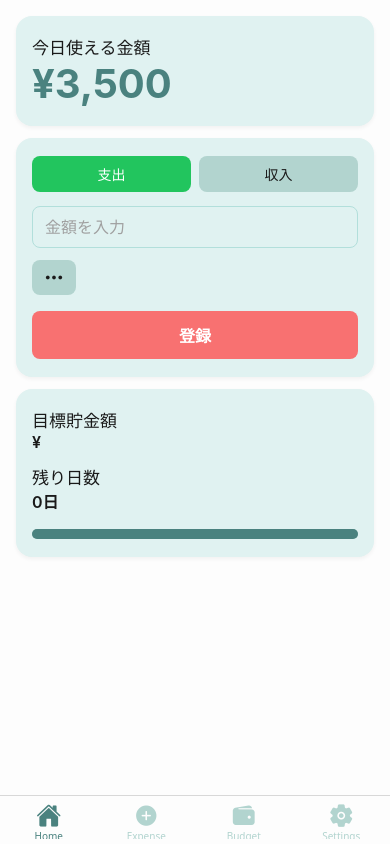
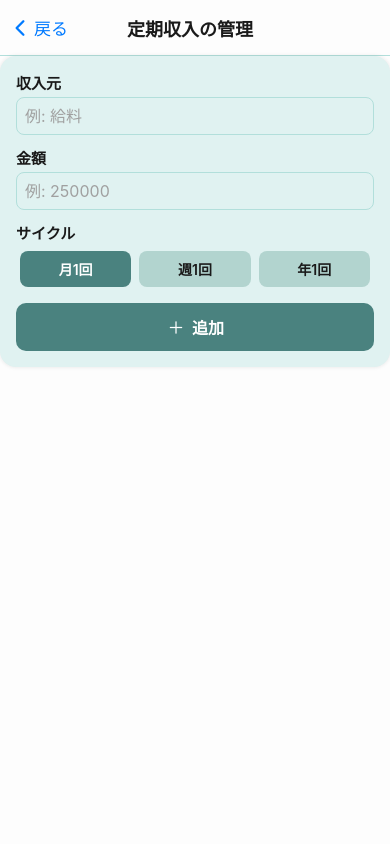
Before and after one commit to ouioui99/libremoney, a React Native app in the folder myapp/: screen /manageRegulaIncome in a window 390 px wide. Built offline with nearby package versions, Linux system fonts and the light colour scheme; what react-native-calendars, react-native-worklets would draw is missing.

Commit message:
貯金目標が編集保存時リセットされてしまう不具合を修正

```diff
--- /dev/null
+++ b/myapp/src/components/CustomHeader.tsx
@@ -0,0 +1,66 @@
+import React from "react";
+import { View, Text, TouchableOpacity, StyleSheet } from "react-native";
+import { Ionicons } from "@expo/vector-icons";
+import { colors } from "../theme/colors";
+import { useTheme } from "../contexts/ThemeContext";
+
+export default function CustomHeader({
+  title,
+  navigation,
+}: {
+  title: string;
+  navigation: any;
+}) {
+  const { theme } = useTheme();
+  const c = colors[theme];
+
+  return (
+    <View
+      style={[
+        styles.header,
+        {
+          backgroundColor: c.background,
+          borderBottomColor: c.border,
+        },
+      ]}
+    >
+      <TouchableOpacity
+        onPress={() => navigation.goBack()}
+        style={styles.backButton}
+        activeOpacity={0.7}
+      >
+        <Ionicons name="chevron-back" size={24} color="#007AFF" />
+        <Text style={styles.backText}>戻る</Text>
+      </TouchableOpacity>
+
+      <Text style={[styles.headerTitle, { color: c.text }]}>{title}</Text>
+
+      {/* バランス用スペーサー */}
+      <View style={{ width: 70 }} />
+    </View>
+  );
+}
+
+const styles = StyleSheet.create({
+  header: {
+    flexDirection: "row",
+    alignItems: "center",
+    justifyContent: "space-between",
+    height: 56,
+    borderBottomWidth: StyleSheet.hairlineWidth,
+    paddingHorizontal: 8,
+  },
+  backButton: {
+    flexDirection: "row",
+    alignItems: "center",
+  },
+  backText: {
+    color: "#007AFF",
+    fontSize: 17,
+    marginLeft: 2,
+  },
+  headerTitle: {
+    fontSize: 18,
+    fontWeight: "600",
+  },
+});
--- a/myapp/src/components/EditExpenseModal.tsx
+++ b/myapp/src/components/EditExpenseModal.tsx
@@ -17,7 +17,7 @@ import { colors } from "../theme/colors";
 import CalendarModal from "../components/CalenderModal";
 import { Expense } from "../types/models";
 import { editItemInStorage } from "../util/storageUtils";
-import { STORAGE_KEYS } from "../util/constant";
+import { STORAGE_KEYS } from "../util/constants";
 
 type Props = {
   visible: boolean;
--- a/myapp/src/navigation/AppNavigator.tsx
+++ b/myapp/src/navigation/AppNavigator.tsx
@@ -5,6 +5,7 @@ import BottomTabNavigator from "./BottomTabNavigator";
 import SavingsGoalScreen from "../screens/SavingsGoalScreen";
 import { useTheme } from "../contexts/ThemeContext";
 import { colors } from "../theme/colors";
+import ManageRegularIncomeScreen from "../screens/ManageRegulaIncomeScreen";
 
 const Stack = createNativeStackNavigator();
 
@@ -25,6 +26,11 @@ export default function AppNavigator() {
         component={SavingsGoalScreen}
         options={{ headerShown: false }}
       />
+      <Stack.Screen
+        name="manageRegulaIncome"
+        component={ManageRegularIncomeScreen}
+        options={{ headerShown: false }}
+      />
     </Stack.Navigator>
   );
 }
--- a/myapp/src/screens/BudgetScreen.tsx
+++ b/myapp/src/screens/BudgetScreen.tsx
@@ -12,7 +12,7 @@ import { useFocusEffect } from "@react-navigation/native";
 import SafeAreaLayout from "../components/SafeAreaLayout";
 import { colors } from "../theme/colors";
 import { useTheme } from "../contexts/ThemeContext";
-import { STORAGE_KEYS } from "../util/constant";
+import { STORAGE_KEYS } from "../util/constants";
 import { getItemsFromStorage } from "../util/storageUtils";
 import EditExpenseModal from "../components/EditExpenseModal";
 import { Expense, Category } from "../types/models";
--- a/myapp/src/screens/ExpenseScreen.tsx
+++ b/myapp/src/screens/ExpenseScreen.tsx
@@ -19,7 +19,7 @@ import {
   getItemsFromStorage,
   getNextId,
 } from "../util/storageUtils";
-import { CALC_BUTTONS, STORAGE_KEYS } from "../util/constant";
+import { CALC_BUTTONS, STORAGE_KEYS } from "../util/constants";
 import { Category, Expense, NewCategoryInput } from "../types/models";
 import { getCategory } from "../util/displayUtils";
 import CategorySelector from "../components/CategorySelector";
--- a/myapp/src/screens/HomeScreen.tsx
+++ b/myapp/src/screens/HomeScreen.tsx
@@ -15,7 +15,7 @@ import {
 import { colors } from "../theme/colors";
 import SafeAreaLayout from "../components/SafeAreaLayout";
 import { useTheme } from "../contexts/ThemeContext";
-import { STORAGE_KEYS } from "../util/constant";
+import { STORAGE_KEYS } from "../util/constants";
 import {
   addItemToStorage,
   getItemsFromStorage,
--- /dev/null
+++ b/myapp/src/screens/ManageRegulaIncomeScreen.tsx
@@ -0,0 +1,228 @@
+import React, { useState, useEffect } from "react";
+import {
+  View,
+  Text,
+  TextInput,
+  TouchableOpacity,
+  FlatList,
+  StyleSheet,
+  Alert,
+  Platform,
+} from "react-native";
+import { Ionicons } from "@expo/vector-icons";
+import AsyncStorage from "@react-native-async-storage/async-storage";
+import { DISPLAY_TITLE, STORAGE_KEYS } from "../util/constants";
+import { useTheme } from "../contexts/ThemeContext";
+import { colors } from "../theme/colors";
+import SafeAreaLayout from "../components/SafeAreaLayout";
+import CustumHeader from "../components/CustomHeader";
+
+type RegularIncome = {
+  id: string;
+  source: string; // 収入元
+  amount: number;
+  cycle: string; // 月1回、週1回など
+};
+
+export default function ManageRegularIncomeScreen({ navigation }: any) {
+  const { theme } = useTheme();
+  const c = colors[theme];
+  const [source, setSource] = useState("");
+  const [amount, setAmount] = useState("");
+  const [cycle, setCycle] = useState("月1回");
+  const [incomes, setIncomes] = useState<RegularIncome[]>([]);
+
+  useEffect(() => {
+    loadIncomes();
+  }, []);
+
+  const loadIncomes = async () => {
+    try {
+      const data = await AsyncStorage.getItem(STORAGE_KEYS.INCOMES);
+      if (data) setIncomes(JSON.parse(data));
+    } catch (e) {
+      console.error("収入データの読み込みに失敗:", e);
+    }
+  };
+
+  const saveIncomes = async (newList: RegularIncome[]) => {
+    setIncomes(newList);
+    await AsyncStorage.setItem(STORAGE_KEYS.INCOMES, JSON.stringify(newList));
+  };
+
+  const handleAdd = () => {
+    if (!source || !amount)
+      return Alert.alert("入力エラー", "収入元と金額を入力してください。");
+    const newIncome: RegularIncome = {
+      id: Date.now().toString(),
+      source,
+      amount: Number(amount),
+      cycle,
+    };
+    const updated = [...incomes, newIncome];
+    saveIncomes(updated);
+    setSource("");
+    setAmount("");
+  };
+
+  const handleDelete = (id: string) => {
+    Alert.alert("削除確認", "この収入を削除しますか？", [
+      { text: "キャンセル", style: "cancel" },
+      {
+        text: "削除",
+        style: "destructive",
+        onPress: async () => {
+          const filtered = incomes.filter((item) => item.id !== id);
+          saveIncomes(filtered);
+        },
+      },
+    ]);
+  };
+
+  return (
+    <SafeAreaLayout style={{ flex: 1, backgroundColor: c.background }}>
+      {/* ヘッダー */}
+      <CustumHeader
+        title={DISPLAY_TITLE.manageRegularIncomeScreen}
+        navigation={navigation}
+      />
+
+      {/* 追加フォーム */}
+      <View style={[styles.card, { backgroundColor: c.card }]}>
+        <Text style={[styles.label, { color: c.text }]}>収入元</Text>
+        <TextInput
+          value={source}
+          onChangeText={setSource}
+          placeholder="例: 給料"
+          placeholderTextColor={c.placeholder}
+          style={[styles.input, { color: c.text, borderColor: c.border }]}
+        />
+
+        <Text style={[styles.label, { color: c.text, marginTop: 12 }]}>
+          金額
+        </Text>
+        <TextInput
+          value={amount}
+          onChangeText={setAmount}
+          placeholder="例: 250000"
+          keyboardType="numeric"
+          placeholderTextColor={c.placeholder}
+          style={[styles.input, { color: c.text, borderColor: c.border }]}
+        />
+
+        <Text style={[styles.label, { color: c.text, marginTop: 12 }]}>
+          サイクル
+        </Text>
+        <View style={[styles.cycleRow]}>
+          {["月1回", "週1回", "年1回"].map((option) => (
+            <TouchableOpacity
+              key={option}
+              style={[
+                styles.cycleButton,
+                {
+                  backgroundColor: cycle === option ? c.accent : c.secondary,
+                },
+              ]}
+              onPress={() => setCycle(option)}
+            >
+              <Text
+                style={{
+                  color: cycle === option ? "#fff" : c.text,
+                  fontWeight: "600",
+                }}
+              >
+                {option}
+              </Text>
+            </TouchableOpacity>
+          ))}
+        </View>
+
+        <TouchableOpacity
+          style={[styles.addButton, { backgroundColor: c.accent }]}
+          onPress={handleAdd}
+        >
+          <Ionicons name="add" size={20} color="#fff" />
+          <Text style={styles.addButtonText}>追加</Text>
+        </TouchableOpacity>
+      </View>
+
+      {/* 収入リスト */}
+      <FlatList
+        data={incomes}
+        keyExtractor={(item) => item.id}
+        style={{ marginTop: 16 }}
+        renderItem={({ item }) => (
+          <View style={[styles.item, { backgroundColor: c.secondary }]}>
+            <View>
+              <Text style={[styles.itemText, { color: c.text }]}>
+                {item.source}（{item.cycle}）
+              </Text>
+              <Text style={{ color: c.placeholder }}>
+                {item.amount.toLocaleString()} 円
+              </Text>
+            </View>
+            <TouchableOpacity onPress={() => handleDelete(item.id)}>
+              <Ionicons name="trash-outline" size={20} color={"red"} />
+            </TouchableOpacity>
+          </View>
+        )}
+      />
+    </SafeAreaLayout>
+  );
+}
+
+const styles = StyleSheet.create({
+  container: { flex: 1, padding: 20 },
+  title: { fontSize: 22, fontWeight: "700", marginBottom: 16 },
+  card: {
+    borderRadius: 16,
+    padding: 16,
+    shadowColor: "#000",
+    shadowOpacity: 0.1,
+    shadowRadius: 4,
+    elevation: 2,
+  },
+  label: { fontSize: 15, fontWeight: "600" },
+  input: {
+    borderWidth: 1,
+    borderRadius: 8,
+    padding: Platform.OS === "ios" ? 10 : 8,
+    fontSize: 16,
+    marginTop: 4,
+  },
+  cycleRow: {
+    flexDirection: "row",
+    marginTop: 8,
+    justifyContent: "space-between",
+  },
+  cycleButton: {
+    flex: 1,
+    paddingVertical: 8,
+    borderRadius: 8,
+    alignItems: "center",
+    marginHorizontal: 4,
+  },
+  addButton: {
+    flexDirection: "row",
+    alignItems: "center",
+    justifyContent: "center",
+    marginTop: 16,
+    borderRadius: 10,
+    paddingVertical: 12,
+  },
+  addButtonText: {
+    color: "#fff",
+    fontSize: 16,
+    marginLeft: 6,
+    fontWeight: "600",
+  },
+  item: {
+    flexDirection: "row",
+    justifyContent: "space-between",
+    alignItems: "center",
+    borderRadius: 12,
+    padding: 14,
+    marginBottom: 8,
+  },
+  itemText: { fontSize: 16, fontWeight: "600" },
+});
--- a/myapp/src/screens/SavingsGoalScreen.tsx
+++ b/myapp/src/screens/SavingsGoalScreen.tsx
@@ -1,4 +1,4 @@
-import React, { useEffect, useState } from "react";
+import React, { useEffect, useState, useMemo } from "react";
 import {
   View,
   Text,
@@ -16,21 +16,26 @@ import { colors } from "../theme/colors";
 import SafeAreaLayout from "../components/SafeAreaLayout";
 import { Ionicons } from "@expo/vector-icons";
 import { getTodayLocal } from "../util/dateUtils";
-import { STORAGE_KEYS } from "../util/constant";
+import { DISPLAY_TITLE, STORAGE_KEYS } from "../util/constants";
 import { addItemToStorage, getItemsFromStorage } from "../util/storageUtils";
 import { SavingsGoal } from "../types/models";
 import AsyncStorage from "@react-native-async-storage/async-storage";
+import CustumHeader from "../components/CustomHeader";
 
 export default function SavingsGoalScreen({ navigation }: any) {
   const { theme } = useTheme();
   const c = colors[theme];
+
   const [amount, setAmount] = useState("");
   const [deadline, setDeadline] = useState<Date | null>(null);
   const [isDatePickerVisible, setDatePickerVisible] = useState(false);
   const [isEdit, setIsEdit] = useState(false);
+  const [originalGoal, setOriginalGoal] = useState<SavingsGoal | null>(null);
+  const [hasChanged, setHasChanged] = useState(false);
 
   const today = new Date(getTodayLocal());
 
+  // 🔹 初回読み込み（既存データがある場合は編集モードに）
   useEffect(() => {
     (async () => {
       try {
@@ -39,8 +44,10 @@ export default function SavingsGoalScreen({ navigation }: any) {
         );
 
         if (storedSavingGoal.length > 0) {
-          setAmount(String(storedSavingGoal[0].amount));
-          setDeadline(new Date(storedSavingGoal[0].deadline));
+          const goal = storedSavingGoal[0];
+          setAmount(String(goal.amount));
+          setDeadline(new Date(goal.deadline));
+          setOriginalGoal(goal);
           setIsEdit(true);
         }
       } catch (e) {
@@ -49,15 +56,42 @@ export default function SavingsGoalScreen({ navigation }: any) {
     })();
   }, []);
 
+  // 🔹 値の変更検知
+  useEffect(() => {
+    if (!isEdit || !originalGoal) {
+      setHasChanged(!!amount && !!deadline);
+      return;
+    }
+
+    const originalAmount = String(originalGoal.amount);
+    const originalDeadline = new Date(originalGoal.deadline)
+      .toISOString()
+      .split("T")[0];
+    const currentDeadline = deadline
+      ? deadline.toISOString().split("T")[0]
+      : "";
+
+    setHasChanged(
+      amount !== originalAmount || currentDeadline !== originalDeadline
+    );
+  }, [amount, deadline, isEdit, originalGoal]);
+
+  // 🔹 日付選択
   const handleConfirm = (date: Date) => {
     setDeadline(date);
     setDatePickerVisible(false);
   };
 
+  // 🔹 保存処理
   const handleSave = () => {
     if (!amount || !deadline) return;
 
-    // ✅ 編集モードの場合は確認を挟む
+    const savingGoal = {
+      amount,
+      deadline: deadline.toISOString().split("T")[0],
+      createdAt: getTodayLocal(),
+    };
+
     if (isEdit) {
       Alert.alert(
         "目標を上書きしますか？",
@@ -69,12 +103,10 @@ export default function SavingsGoalScreen({ navigation }: any) {
             style: "destructive",
             onPress: async () => {
               try {
-                // 一度目標を削除
                 await AsyncStorage.setItem(
                   STORAGE_KEYS.SAVING_GOAL,
                   JSON.stringify([])
                 );
-                // 新しい目標を保存
                 await addItemToStorage(
                   STORAGE_KEYS.SAVING_GOAL,
                   [],
@@ -88,52 +120,27 @@ export default function SavingsGoalScreen({ navigation }: any) {
           },
         ]
       );
-      return; // ⚠️ Alertが出た時点で一旦終了
+      return;
     }
 
-    const savingGoal = {
-      amount,
-      deadline: deadline.toISOString().split("T")[0],
-      createdAt: getTodayLocal(),
-    };
-
-    //編集の場合は現状1つしか目標を設定できない想定なので一度目標を消す
-    if (isEdit) {
-      AsyncStorage.setItem(STORAGE_KEYS.SAVING_GOAL, JSON.stringify([]));
-    }
     addItemToStorage(STORAGE_KEYS.SAVING_GOAL, [], savingGoal);
-
     navigation.goBack();
   };
+
+  // 🔹 日付ピッカーの初期値（編集モードなら既存期限、なければ今日）
+  const initialDate = useMemo(() => {
+    return deadline ? deadline : today;
+  }, [deadline]);
 
   return (
     <SafeAreaLayout
       style={[styles.container, { backgroundColor: c.background }]}
     >
-      {/* ✅ カスタムヘッダー */}
-      <View
-        style={[
-          styles.header,
-          {
-            backgroundColor: c.background,
-            borderBottomColor: c.border,
-          },
-        ]}
-      >
-        <TouchableOpacity
-          onPress={() => navigation.goBack()}
-          style={styles.backButton}
-          activeOpacity={0.7}
-        >
-          <Ionicons name="chevron-back" size={24} color="#007AFF" />
-          <Text style={styles.backText}>戻る</Text>
-        </TouchableOpacity>
-        <Text style={[styles.headerTitle, { color: c.text }]}>
-          貯金目標を設定
-        </Text>
-        {/* バランス用スペーサー */}
-        <View style={{ width: 70 }} />
-      </View>
+      {/* ヘッダー */}
+      <CustumHeader
+        title={DISPLAY_TITLE.savingsGoalScreen}
+        navigation={navigation}
+      />
 
       {/* --- 本文 --- */}
       <TouchableWithoutFeedback onPress={Keyboard.dismiss}>
@@ -144,9 +151,7 @@ export default function SavingsGoalScreen({ navigation }: any) {
             paddingTop: -56 / 2, // 👈 ヘッダー分のズレ補正
           }}
         >
-          {/* 本文コンテンツ全体を幅制限して中央に */}
           <View style={{ width: "90%", maxWidth: 400 }}>
-            {/* 説明文 */}
             <Text
               style={[
                 styles.subtitle,
@@ -224,14 +229,17 @@ export default function SavingsGoalScreen({ navigation }: any) {
               style={[
                 styles.saveButton,
                 {
-                  backgroundColor: amount && deadline ? c.accent : c.border,
+                  backgroundColor:
+                    hasChanged && amount && deadline ? c.accent : c.border,
                   shadowColor: c.accent,
                 },
               ]}
-              disabled={!amount || !deadline}
+              disabled={!hasChanged || !amount || !deadline}
               onPress={handleSave}
             >
-              <Text style={styles.saveButtonText}>保存する</Text>
+              <Text style={styles.saveButtonText}>
+                {isEdit ? "上書き保存" : "保存する"}
+              </Text>
             </TouchableOpacity>
           </View>
         </View>
@@ -247,6 +255,7 @@ export default function SavingsGoalScreen({ navigation }: any) {
         confirmTextIOS="決定"
         cancelTextIOS="キャンセル"
         minimumDate={today}
+        date={initialDate}
       />
     </SafeAreaLayout>
   );
@@ -254,27 +263,6 @@ export default function SavingsGoalScreen({ navigation }: any) {
 
 const styles = StyleSheet.create({
   container: { flex: 1, paddingHorizontal: 20 },
-  header: {
-    flexDirection: "row",
-    alignItems: "center",
-    justifyContent: "space-between",
-    height: 56,
-    borderBottomWidth: StyleSheet.hairlineWidth,
-  },
-  backButton: {
-    flexDirection: "row",
-    alignItems: "center",
-    paddingHorizontal: 8,
-  },
-  backText: {
-    color: "#007AFF",
-    fontSize: 17,
-    marginLeft: 2,
-  },
-  headerTitle: {
-    fontSize: 20,
-    fontWeight: "600",
-  },
   subtitle: {
     fontSize: 15,
     marginBottom: 20,
--- a/myapp/src/screens/SettingsScreen.tsx
+++ b/myapp/src/screens/SettingsScreen.tsx
@@ -24,7 +24,7 @@ export default function SettingsScreen({ navigation }: any) {
   };
 
   const handleTargetSettings = () => navigation.navigate("SavingsGoal");
-  const handleIncomeSettings = () => console.log("収入設定を開く");
+  const handleIncomeSettings = () => navigation.navigate("manageRegulaIncome");
   const handleRegularExpenseSettings = () => console.log("定期支出設定を開く");
 
   type SettingsItem = {
@@ -53,13 +53,13 @@ export default function SettingsScreen({ navigation }: any) {
       data: [
         {
           key: "regular-income",
-          label: "定期的な収入を設定",
+          label: "定期的な収入を管理",
           type: "link",
           onPress: handleIncomeSettings,
         },
         {
           key: "regular-expense",
-          label: "定期的な支出を登録",
+          label: "定期的な支出を管理",
           type: "link",
           onPress: handleRegularExpenseSettings,
         },
--- a/myapp/src/util/categoryUtils.ts
+++ b/myapp/src/util/categoryUtils.ts
@@ -1,6 +1,6 @@
 import AsyncStorage from "@react-native-async-storage/async-storage";
 import { Category, NewCategoryInput } from "../types/models";
-import { STORAGE_KEYS } from "./constant";
+import { STORAGE_KEYS } from "./constants";
 import { Alert } from "react-native";
 import {
   addItemToStorage,
--- a/myapp/src/util/constant.ts
+++ b/myapp/src/util/constants.ts
@@ -37,3 +37,8 @@ export const DISPLAY_CONFIRM_BTN = "登録";
 export const NAV_ROUTES = {
   CATEGORY_EDIT: "CategoryEdit",
 };
+
+export const DISPLAY_TITLE = {
+  savingsGoalScreen: "貯金目標を設定",
+  manageRegularIncomeScreen: "定期収入の管理",
+};
--- a/myapp/src/util/storageUtils.ts
+++ b/myapp/src/util/storageUtils.ts
@@ -1,6 +1,6 @@
 import { boolean } from "./../../node_modules/zod/src/v4/core/regexes";
 import AsyncStorage from "@react-native-async-storage/async-storage";
-import { STORAGE_KEYS } from "./constant";
+import { STORAGE_KEYS } from "./constants";
 
 /**
  * 任意のキーの配列データに新しい要素を追加して保存する
```
